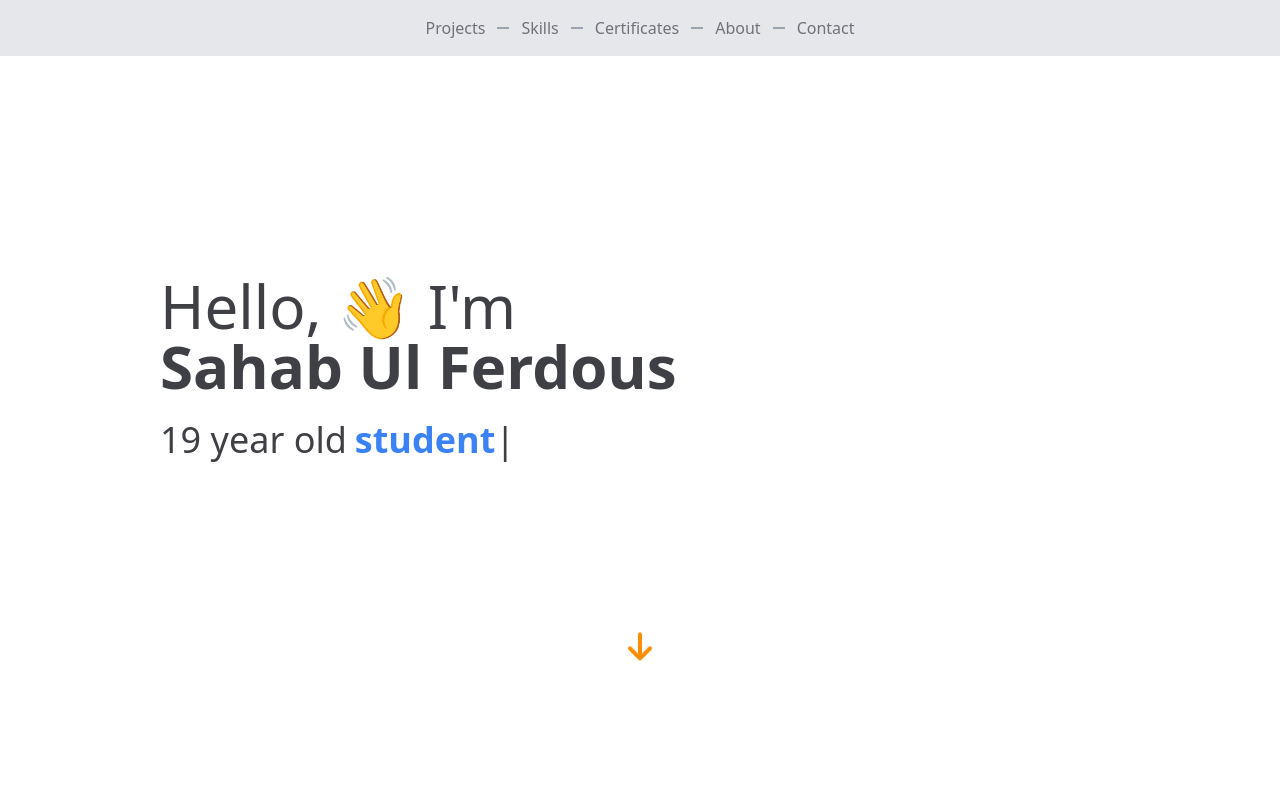
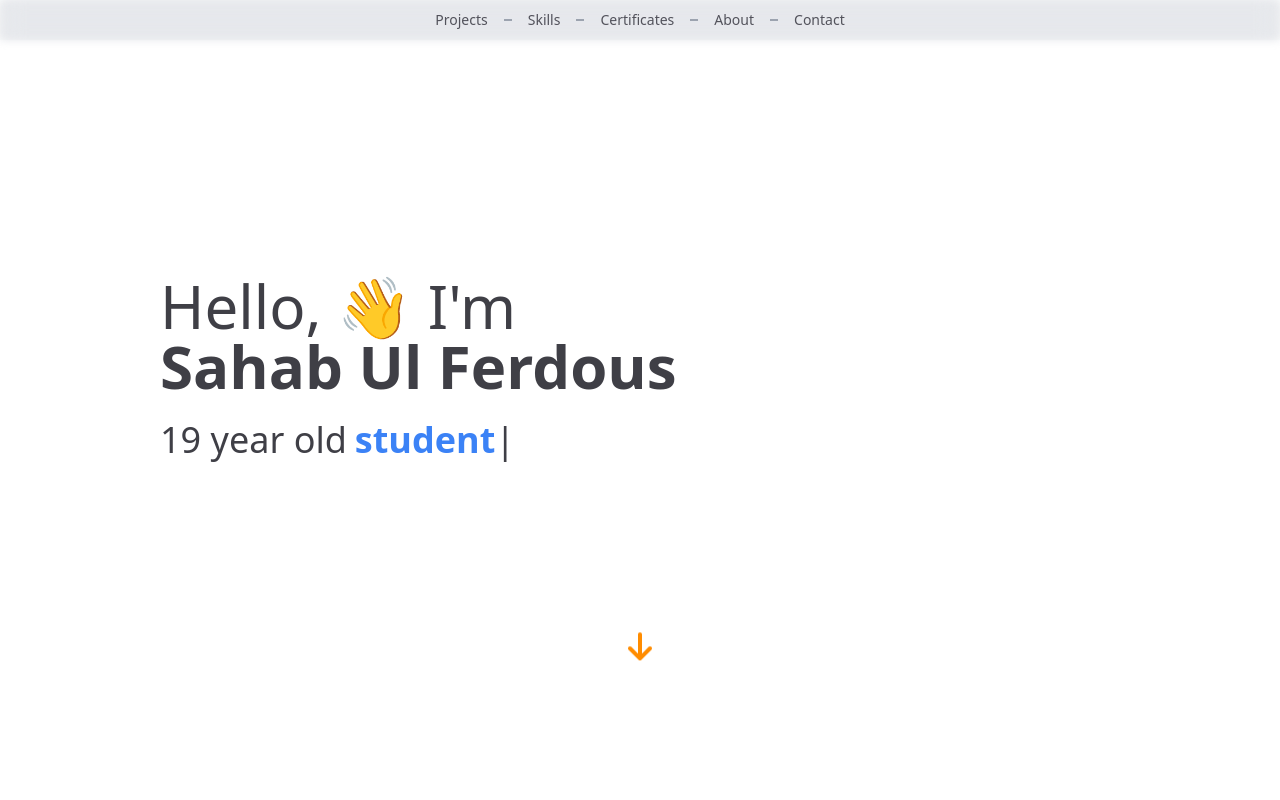
Before and after one commit to FPLCodes/Personal-portfolio, a Next.js app: page / in a window 1280 px wide. Shown: the top 800 px of the page. Built offline with nearby package versions, Linux system fonts and the light colour scheme.

Commit message:
Added background blur to navbar

```diff
--- a/pages/index.tsx
+++ b/pages/index.tsx
@@ -73,8 +73,10 @@ const Home: NextPage = () => {
       <Script id="kwes" src="https://kwesforms.com/v2/kwes-script.js" />
 
       <main className="flex w-full flex-1 flex-col items-center justify-center px-2 sm:px-10 md:px-20 xl:px-40 2xl:px-52">
-        <nav className="fixed w-full top-0 py-4 z-50 invisible sm:visible bg-gray-200">
-          <ul className="flex flex-row justify-center text-center text-zinc-500 font-light space-x-3">
+        <nav className="fixed w-full top-0 h-10 z-50 invisible sm:visible text-zinc-600 font-light text-center">
+          <div className="absolute h-full w-full blur-sm bg-gray-200"></div>
+          <div className="absolute h-full w-full backdrop-blur-md"></div>
+          <ul className="flex flex-row justify-center h-full items-center text-sm space-x-4">
             <li
               data-aos="fade-right"
               data-aos-duration="500"
@@ -89,7 +91,7 @@ const Home: NextPage = () => {
               data-aos-duration="500"
               data-aos-once="true"
               data-aos-delay="200"
-              className="h-0.5 w-3 bg-gray-400 self-center"
+              className="h-0.5 w-2 bg-gray-400 self-center"
             />
 
             <li
@@ -106,7 +108,7 @@ const Home: NextPage = () => {
               data-aos-duration="500"
               data-aos-once="true"
               data-aos-delay="400"
-              className="h-0.5 w-3 bg-gray-400 self-center"
+              className="h-0.5 w-2 bg-gray-400 self-center"
             />
 
             <li
@@ -123,7 +125,7 @@ const Home: NextPage = () => {
               data-aos-duration="500"
               data-aos-once="true"
               data-aos-delay="600"
-              className="h-0.5 w-3 bg-gray-400 self-center"
+              className="h-0.5 w-2 bg-gray-400 self-center"
             />
 
             <li
@@ -140,7 +142,7 @@ const Home: NextPage = () => {
               data-aos-duration="500"
               data-aos-once="true"
               data-aos-delay="800"
-              className="h-0.5 w-3 bg-gray-400 self-center"
+              className="h-0.5 w-2 bg-gray-400 self-center"
             />
 
             <li
```
